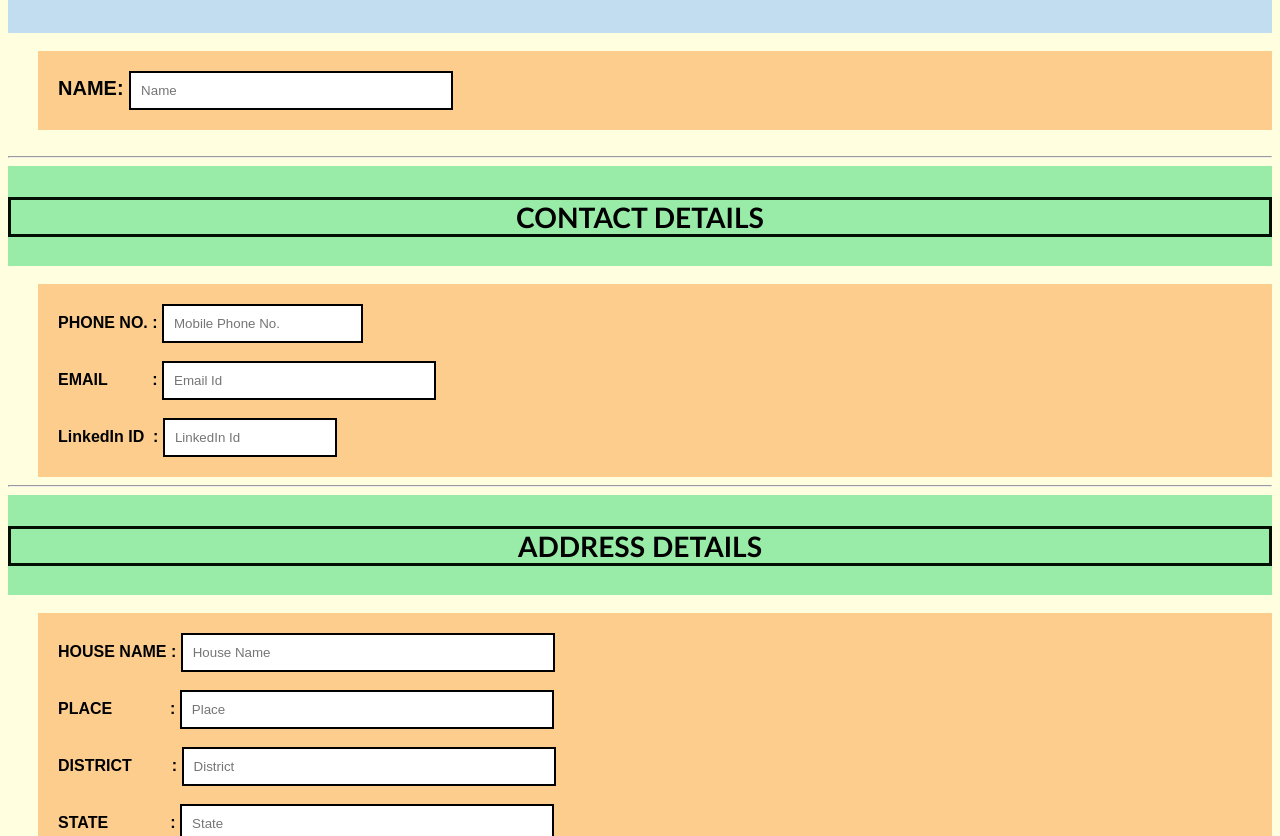
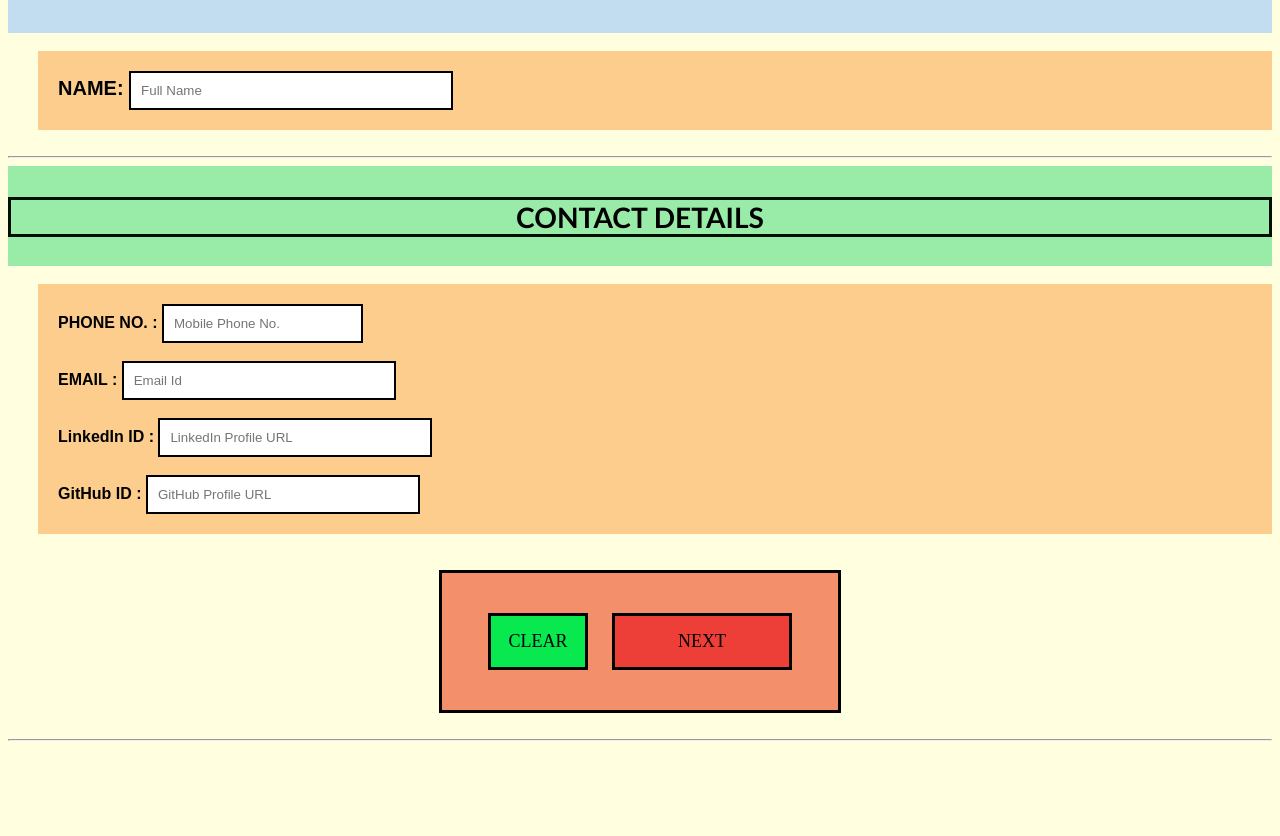
Before and after one commit to JoannJibin/Resume-form1, a plain HTML site: page index.html in a window 1280 px wide. Shown: the part 116-952 px from the top of the page. After the commit the page ends 865 px from the top, so only its background shows below. Drawn offline with Linux system fonts and the light colour scheme.

Commit message:
Simplify index page: contact details only

```diff
--- a/index.html
+++ b/index.html
@@ -4,92 +4,99 @@
     <meta charset="UTF-8">
     <meta http-equiv="X-UA-Compatible" content="IE=edge">
     <meta name="viewport" content="width=device-width, initial-scale=1.0">
-    <title>RESUME 3</title>
+    <title>Resume Builder - Contact</title>
     <link rel="stylesheet" href="resume.css">
 </head>
 <body>
 
-    <div class="div1">
-    <h1 style="font-size: 50px;text-decoration-line: underline overline;text-decoration-thickness:4px;text-decoration-color: black;"><b>RESUME</b></h1>
+<!-- TITLE -->
+<div class="div1">
+  <h1 style="font-size: 50px;
+             text-decoration-line: underline overline;
+             text-decoration-thickness:4px;
+             text-decoration-color: black;">
+    <b>RESUME</b>
+  </h1>
+</div>
 
-</div>
 <br>
 
- <div class="div2" style="font-size: 20px;padding: 20px">
-     <form>
-      <label for="name"><b>NAME:</b></label>
-     <input type="text" id="name" placeholder="Name" style="width: 300px;"><br>
-     </form>
- </div><br><hr>
+<!-- SINGLE FORM -->
+<form id="contact-form">
 
- <div class="div3">
- <h3 style="border: 3px rgb(1, 14, 1);border-style: solid;">CONTACT DETAILS</h3>
- </div><br>
+<!-- NAME -->
+<div class="div2" style="font-size: 20px; padding: 20px">
+  <label for="name"><b>NAME:</b></label>
+  <input type="text" id="name" placeholder="Full Name" style="width: 300px;" required>
+</div>
 
- <div class="div4" style="padding: 20px">
- <form>
-    <label for="number"><b>PHONE NO. :</b></label>
-    <input type="tel" id="number" placeholder="Mobile Phone No.">
-    <br><br>
+<br><hr>
 
-    <label for="email"><b>EMAIL&nbsp&nbsp&nbsp&nbsp&nbsp&nbsp&nbsp&nbsp&nbsp&nbsp:</b></label>
-    <input type="email" id="email" placeholder="Email Id" style="width: 250px;">
-    <br><br>
+<!-- CONTACT DETAILS -->
+<div class="div3">
+  <h3 style="border: 3px rgb(1, 14, 1); border-style: solid;">
+    CONTACT DETAILS
+  </h3>
+</div>
 
-    <label for="resume"><b>LinkedIn ID&nbsp&nbsp:</b></label>
-    <input type="text" id="resume" placeholder="LinkedIn Id" style="width: 150px;">
-</form>
-</div><hr>
-
-<div class="div5">
-<h3 style="border: 3px rgb(1, 14, 1);border-style: solid;">ADDRESS DETAILS</h3>
-</div><br>
-
-<div class="div6" style="padding: 20px">
-<form>
- <label for="house"><b>HOUSE NAME&nbsp:</b></label>
- <input type="text" id="house" placeholder="House Name" style="width: 350px;"><br><br>
-
- <label for="place"><b>PLACE&nbsp&nbsp&nbsp&nbsp&nbsp&nbsp&nbsp&nbsp&nbsp&nbsp&nbsp&nbsp&nbsp:</b></label>
- <input type="text" id="place" placeholder="Place" style="width: 350px;"><br><br>
-
- <label for="district"><b>DISTRICT&nbsp&nbsp&nbsp&nbsp&nbsp&nbsp&nbsp&nbsp&nbsp:</b></label>
- <input type="text" id="district" placeholder="District" style="width: 350px;"><br><br>
-
- <label for="state"><b>STATE&nbsp&nbsp&nbsp&nbsp&nbsp&nbsp&nbsp&nbsp&nbsp&nbsp&nbsp&nbsp&nbsp&nbsp:</b></label>
- <input type="text" id="state" placeholder="State" style="width: 350px;"><br><br>
-
- <label for="country"><b>COUNTRY&nbsp&nbsp&nbsp&nbsp&nbsp&nbsp&nbsp:</b></label>
- <input type="text" id="country" placeholder="Country" style="width: 350px;"><br><br>
-</form>
-</div><br>
 <br>
 
-<center><div class="hello" style="text-align: center;border: 3px solid black;width: 25%;padding: 40px; background-color: rgb(243, 143, 106);">
+<div class="div4" style="padding: 20px">
 
-    <input type="submit" value="SUBMIT" style="border: 3px solid black;width: 100px;padding: 15px;background-color:rgba(237, 43, 43, 0.797) ;font-family: 'Times New Roman', Times, serif;font-size: large;text-decoration: solid;">
+  <label for="phone"><b>PHONE NO. :</b></label>
+  <input type="tel" id="phone" placeholder="Mobile Phone No." required>
+  <br><br>
 
-    &nbsp&nbsp&nbsp&nbsp&nbsp&nbsp&nbsp&nbsp&nbsp&nbsp
+  <label for="email"><b>EMAIL :</b></label>
+  <input type="email" id="email" placeholder="Email Id" style="width: 250px;" required>
+  <br><br>
 
-    <input type="reset" value="CLEAR" style="border: 3px solid black ;width: 100px;padding: 15px;background-color:rgb(8, 232, 79);font-family: 'Times New Roman', Times, serif;font-size: large;text-decoration: solid; ">
+  <label for="linkedin"><b>LinkedIn ID :</b></label>
+  <input type="url" id="linkedin" placeholder="LinkedIn Profile URL" style="width: 250px;">
+  <br><br>
 
-</div></center>
-
-<br><hr>
-<br>
-
-<div class="me" style="width:100%;">
-
-  <div class="roar" style="width: 30%; margin-left: 400px ;margin-right: 800px;text-decoration: none;">
-   <a href="SKILLS3.html" id="one" target="_blank"><b>PRESS LINK TO GO TO SKILLS</b></a><br><br>
-   <a href="CURRICULUM.html" id="two" target="_blank"><b>PRESS LINK TO GO TO CURRICULUM</b></a><br><br>
-   <a href="Hobbies.html" id="three" target="_blank"><b> PRESS LINK TO GO TO HOBBIES </b></a><br><br>
-  </div>
-
- <div class="to">
- </div>
+  <label for="github"><b>GitHub ID :</b></label>
+  <input type="url" id="github" placeholder="GitHub Profile URL" style="width: 250px;">
 
 </div>
 
+<br><br>
+
+<!-- ACTION BUTTONS -->
+<center>
+  <div class="hello"
+       style="text-align: center;
+              border: 3px solid black;
+              width: 25%;
+              padding: 40px;
+              background-color: rgb(243, 143, 106);">
+
+    <input type="reset"
+           value="CLEAR"
+           style="border: 3px solid black;
+                  width: 100px;
+                  padding: 15px;
+                  background-color: rgb(8, 232, 79);
+                  font-family: 'Times New Roman', Times, serif;
+                  font-size: large;">
+
+    &nbsp;&nbsp;&nbsp;&nbsp;
+
+    <input type="button"
+           value="NEXT"
+           style="border: 3px solid black;
+                  width: 180px;
+                  padding: 15px;
+                  background-color: rgba(237, 43, 43, 0.797);
+                  font-family: 'Times New Roman', Times, serif;
+                  font-size: large;">
+
+  </div>
+</center>
+
+</form>
+
+<br><hr>
+
 </body>
 </html>
```
